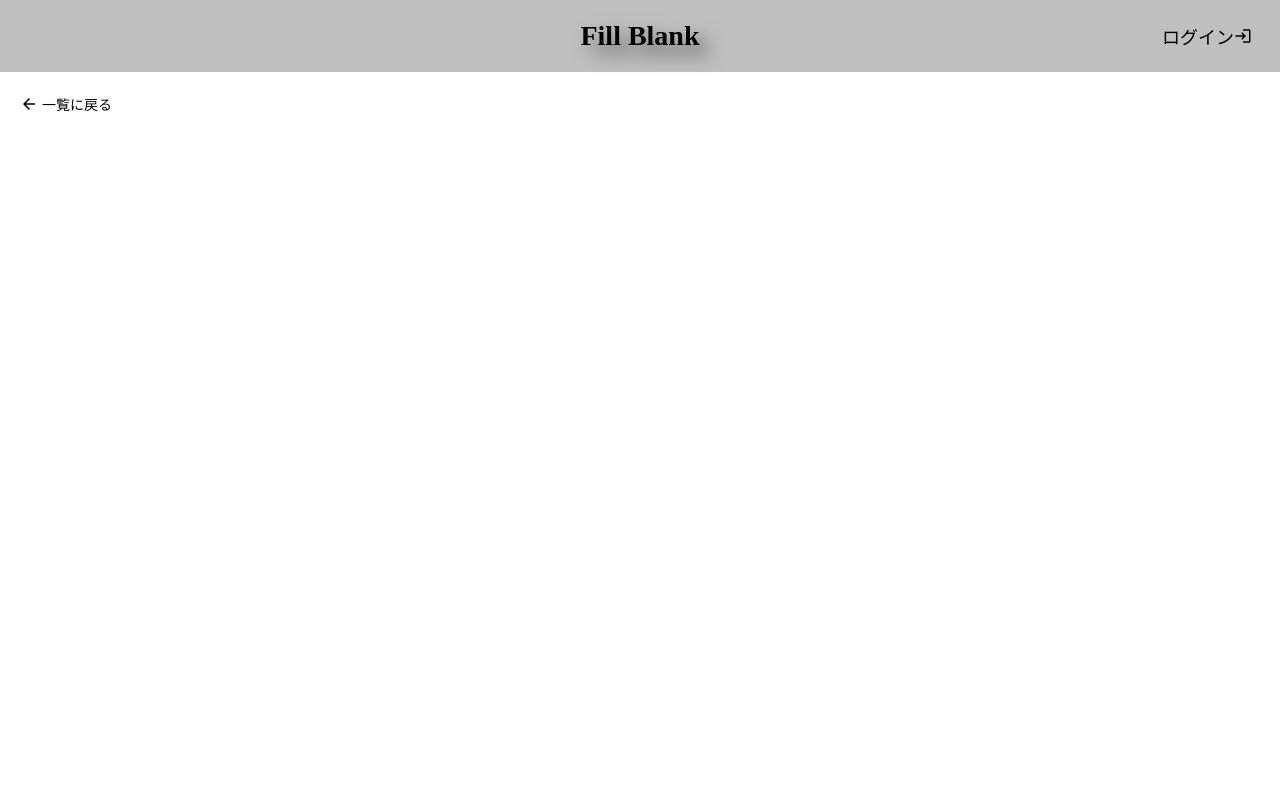
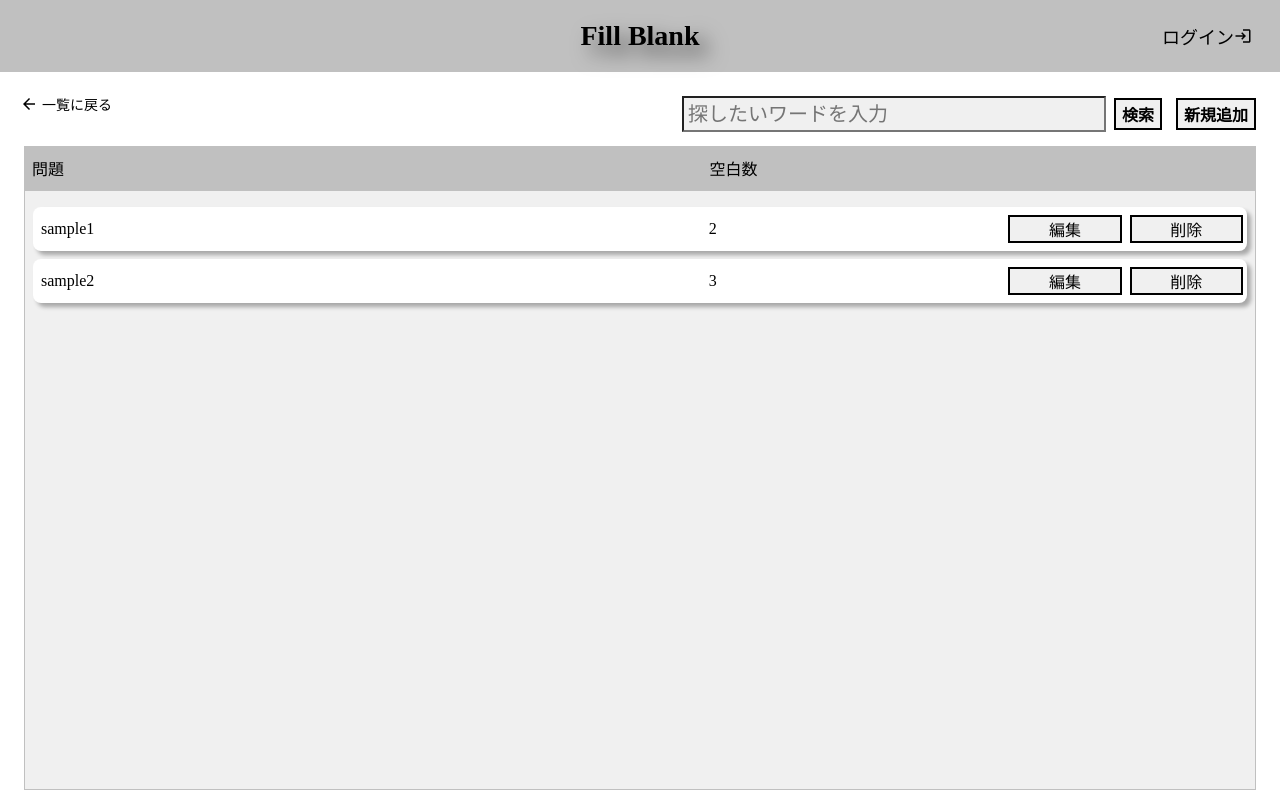
Before and after one commit to Ryo4020/fill-blank, a Vue app: page /edit in a window 1280 px wide. Built offline with nearby package versions, Linux system fonts and the light colour scheme; the HTML template or start-up script is replaced by a standard one.

Commit message:
編集画面のレイアウト

```diff
--- /dev/null
+++ b/src/components/molecules/SearchForm.vue
@@ -0,0 +1,51 @@
+<template>
+  <div class="search-form">
+    <TextField v-model="searchWord" label="探したいワードを入力" />
+    <div class="button-wrapper">
+      <CommonButton label="検索" @click-event="search" />
+    </div>
+  </div>
+</template>
+
+<script lang="ts">
+import { defineComponent, ref, SetupContext } from "vue";
+
+import TextField from "@/components/atoms/TextField.vue";
+import CommonButton from "@/components/atoms/CommonButton.vue";
+
+export default defineComponent({
+  name: "SearchForm",
+  components: {
+    TextField,
+    CommonButton,
+  },
+  emits: ["search-event"],
+  setup(props, context: SetupContext) {
+    const searchWord = ref<string>(""); // 検索ワード
+
+    function search(): void {
+      context.emit("search-event", searchWord.value);
+    }
+
+    return {
+      searchWord,
+      search,
+    };
+  },
+});
+</script>
+
+<style lang="scss" scoped>
+.search-form {
+  width: 100%;
+  height: 36px;
+  display: grid;
+  grid-template-columns: 1fr 48px;
+  column-gap: 8px;
+
+  .button-wrapper {
+    display: flex;
+    align-items: center;
+  }
+}
+</style>
--- a/src/mixins/tableLists.ts
+++ b/src/mixins/tableLists.ts
@@ -14,6 +14,19 @@ export const HOME_TABLE_LIST: ItableContent[] = [
         label: "問題数",
         key: "total",
         width: 20,
+    },
+];
+
+export const EDIT_TABLE_LIST: ItableContent[] = [
+    {
+        label: "問題",
+        key: "text",
+        width: 55,
+    },
+    {
+        label: "空白数",
+        key: "total",
+        width: 25,
     },
 ];
 
@@ -40,3 +53,16 @@ export const HOME_TABLE_OPERATOR_LIST: ItableOperator[] = [
         width: 10,
     },
 ];
+
+export const EDIT_TABLE_OPERATOR_LIST: ItableOperator[] = [
+    {
+        label: "編集",
+        key: "edit",
+        width: 10,
+    },
+    {
+        label: "削除",
+        key: "delete",
+        width: 10,
+    },
+];
--- a/src/views/Edit.vue
+++ b/src/views/Edit.vue
@@ -1,18 +1,80 @@
 <template>
   <div class="edit">
     <ArrowToHome />
+    <SearchForm @search-event="search" />
+    <div class="button-wrapper">
+      <CommonButton label="新規追加" @click-event="addQuestion" />
+    </div>
+    <TableComponent
+      :headerList="editTableList"
+      :operatorList="editOperatorList"
+      :data="questionList"
+      @click-row="opeQuestion"
+    />
   </div>
 </template>
 
 <script lang="ts">
-import { defineComponent } from "vue";
+import { defineComponent, ref } from "vue";
 
 import ArrowToHome from "@/components/atoms/ArrowToHome.vue";
+import CommonButton from "@/components/atoms/CommonButton.vue";
+import SearchForm from "@/components/molecules/SearchForm.vue";
+import TableComponent, {
+  PropEditDataType,
+} from "@/components/organisms/Table/index.vue";
+
+import { EDIT_TABLE_LIST, EDIT_TABLE_OPERATOR_LIST } from "@/mixins/tableLists";
 
 export default defineComponent({
   name: "Edit",
   components: {
     ArrowToHome,
+    CommonButton,
+    SearchForm,
+    TableComponent,
+  },
+  setup() {
+    const editTableList = EDIT_TABLE_LIST; // 表の列データ
+    const editOperatorList = EDIT_TABLE_OPERATOR_LIST; // 表のボタンのデータ
+
+    const questionList = ref<PropEditDataType[]>([
+      // 試験的な問題データ
+      {
+        id: 1,
+        text: "sample1",
+        total: 2,
+      },
+      {
+        id: 2,
+        text: "sample2",
+        total: 3,
+      },
+    ]);
+
+    function search(searchWord: string): void {
+      // 問題を検索
+      console.log(searchWord);
+    }
+
+    function addQuestion(): void {
+      // 問題の新規追加
+      console.log("add");
+    }
+
+    function opeQuestion(dataId: number, operatorKey: string): void {
+      // 押されたボタンの種類で分岐
+      console.log(dataId, operatorKey);
+    }
+
+    return {
+      editTableList,
+      editOperatorList,
+      questionList,
+      search,
+      addQuestion,
+      opeQuestion,
+    };
   },
 });
 </script>
@@ -21,12 +83,43 @@ export default defineComponent({
 .edit {
   width: 100%;
   height: calc(100% - 72px); //ヘッダーの分引く
+  display: grid;
+  grid-template:
+    "..... search add  " 36px
+    "table table  table" calc(100% - 36px)
+    / minmax(84px, 1fr) minmax(160px, 480px) 80px;
+  gap: 14px;
   position: relative;
+  padding: 24px;
 
   .arrow-home {
-      position: absolute;
-      top: 16px;
-      left: 16px;
+    position: absolute;
+    top: 16px;
+    left: 16px;
+  }
+
+  .search-form {
+    grid-area: search;
+  }
+
+  .button-wrapper {
+    grid-area: add;
+    display: flex;
+    align-items: center;
+  }
+
+  .table {
+    grid-area: table;
+  }
+}
+
+@media screen and (max-width: 510px) {
+  .edit {
+    grid-template:
+    "..... search add  " 36px
+    "table table  table" calc(100% - 36px)
+    / 1fr minmax(160px, 480px) 80px;
+    padding: 52px 4px 24px 4px !important;
   }
 }
 </style>
```
